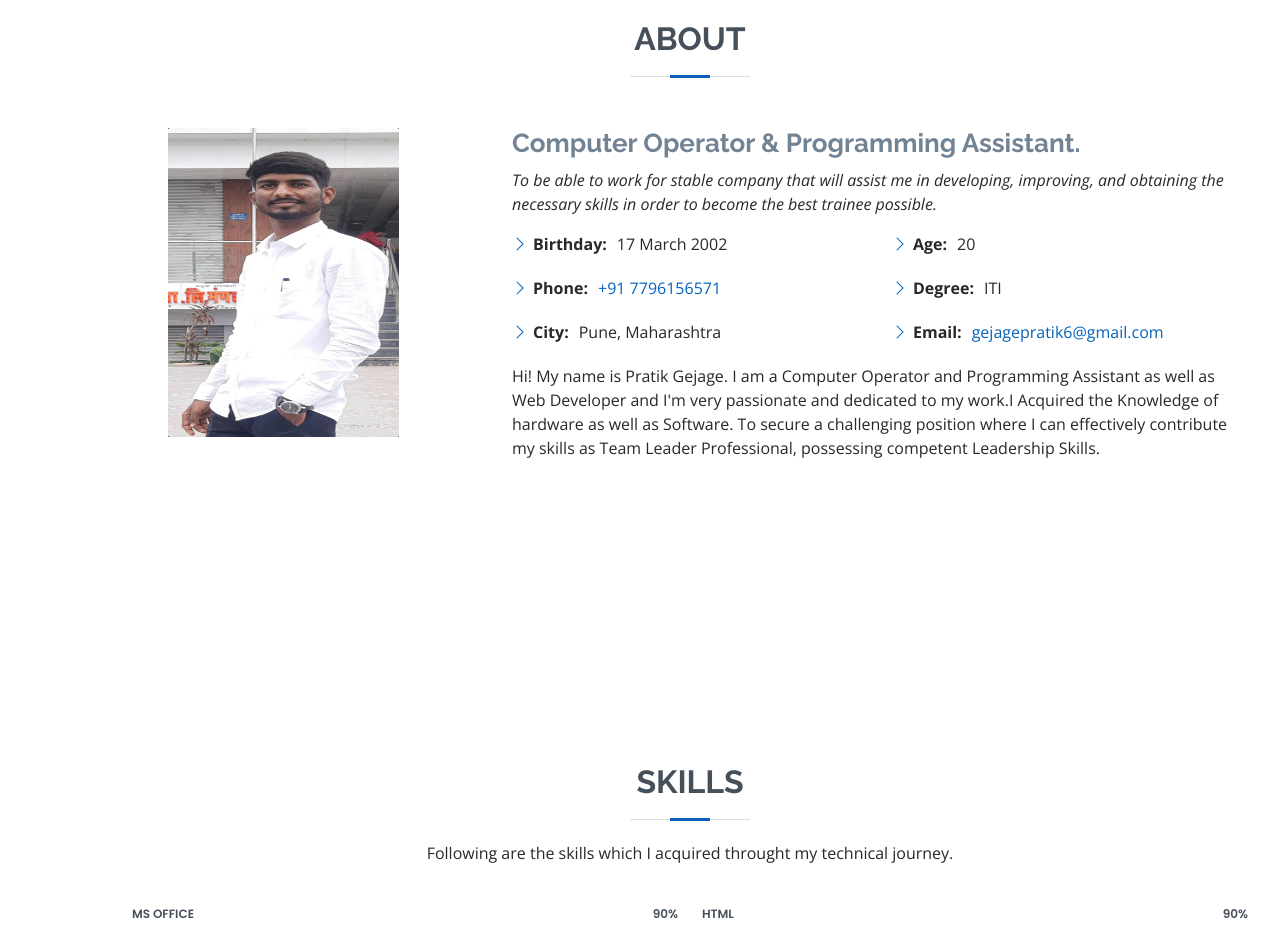
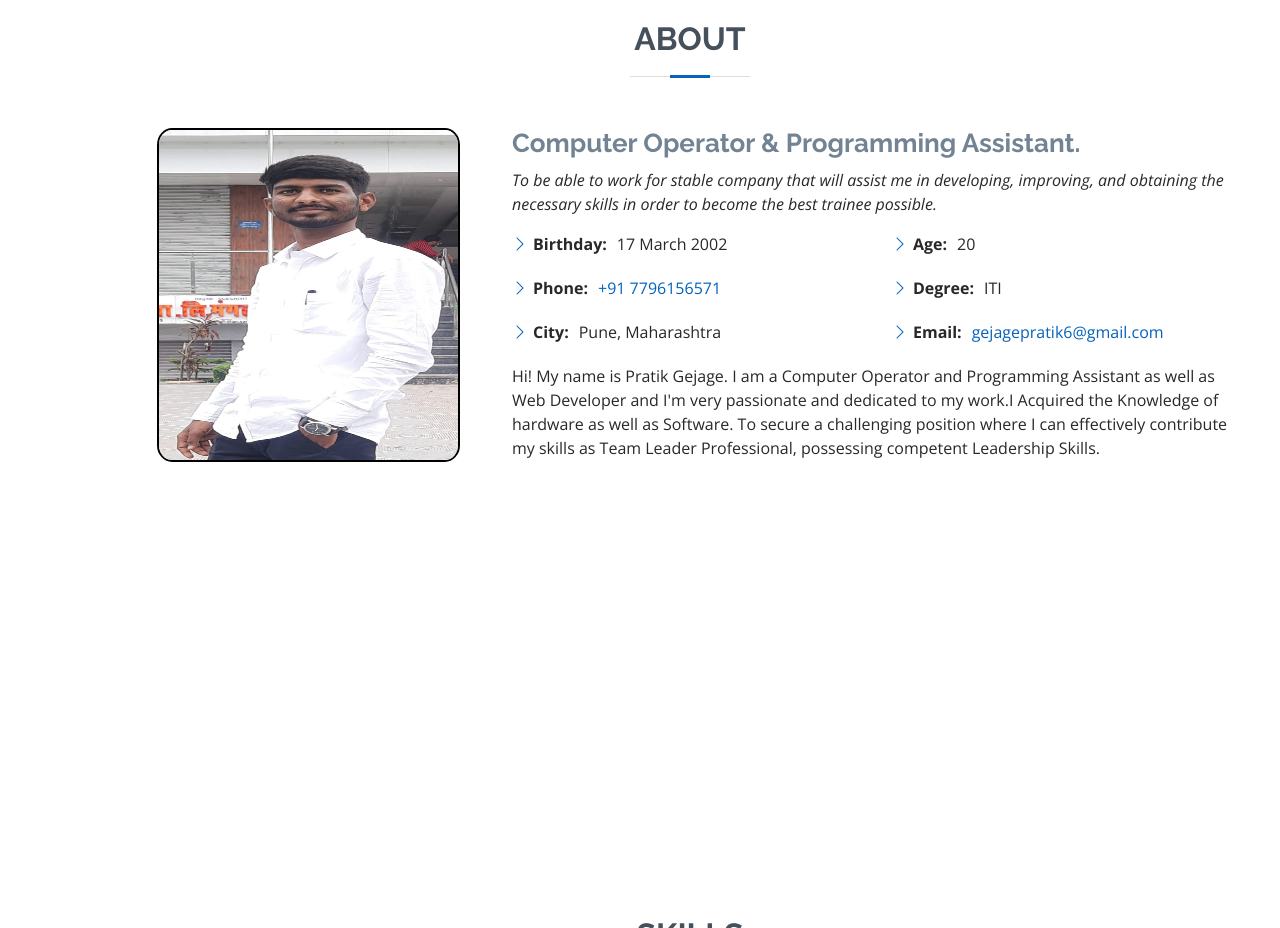
Before and after one commit to pratikgejage/portfolio, a plain HTML site: page index.html in a window 1280 px wide. Shown: the part 840-1768 px from the top of the page. Drawn offline with nearby package versions, Linux system fonts and the light colour scheme.

Commit message:
Update index.html

```diff
--- a/index.html
+++ b/index.html
@@ -80,7 +80,7 @@
 
         <div class="row">
           <div class="col-lg-4">
-            <img style="height: 60%; margin-left: 10%; width: 65%;" src="assets/img/about.jpeg" class="img-fluid" alt="">
+            <img style="height: 50%; width: 85%; margin-left: 7%; border-radius: 5%; border: solid black 2px;" src="assets/img/About.jpeg" class="img-fluid" alt="">
           </div>
           <div class="col-lg-8 pt-4 pt-lg-0 content">
             <h3>Computer Operator &amp; Programming Assistant.</h3>
```
